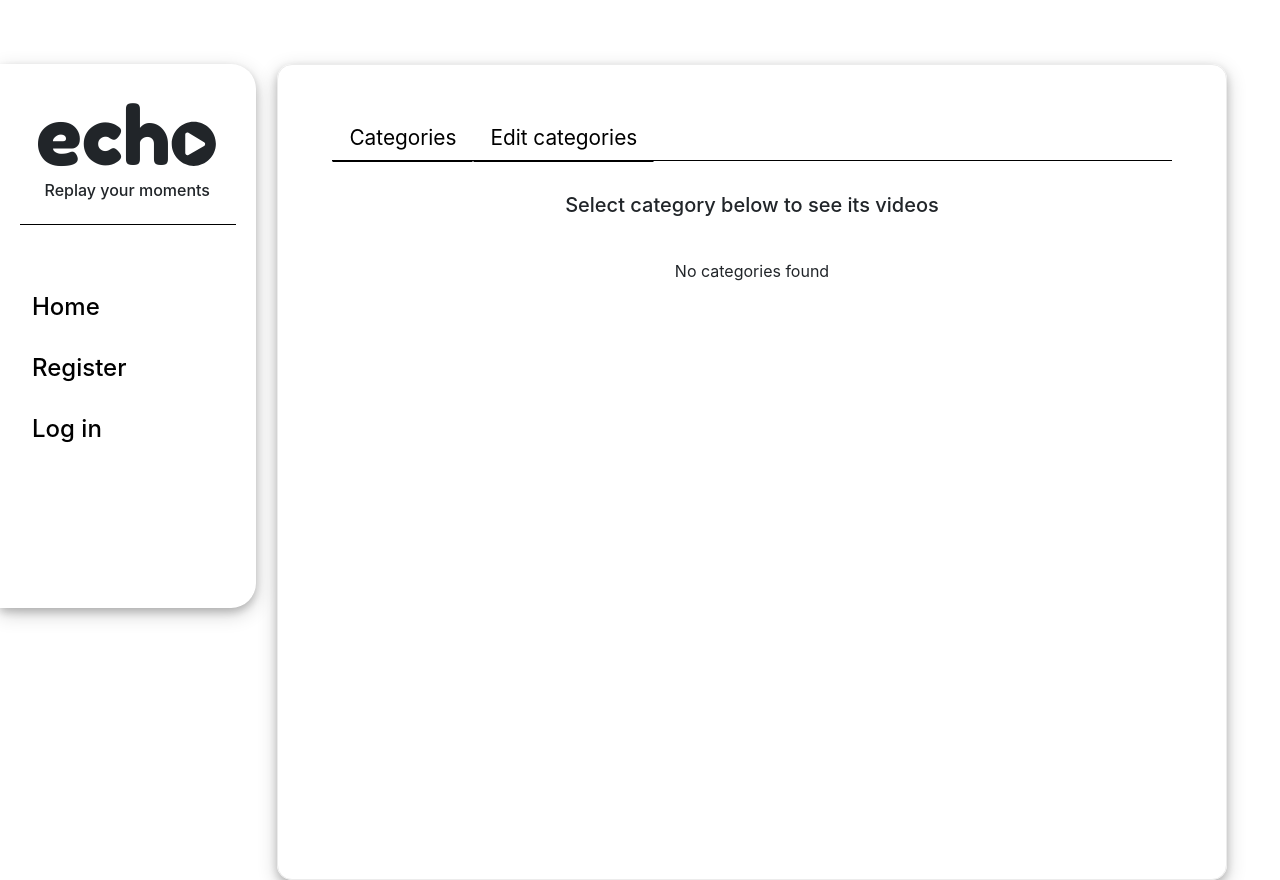
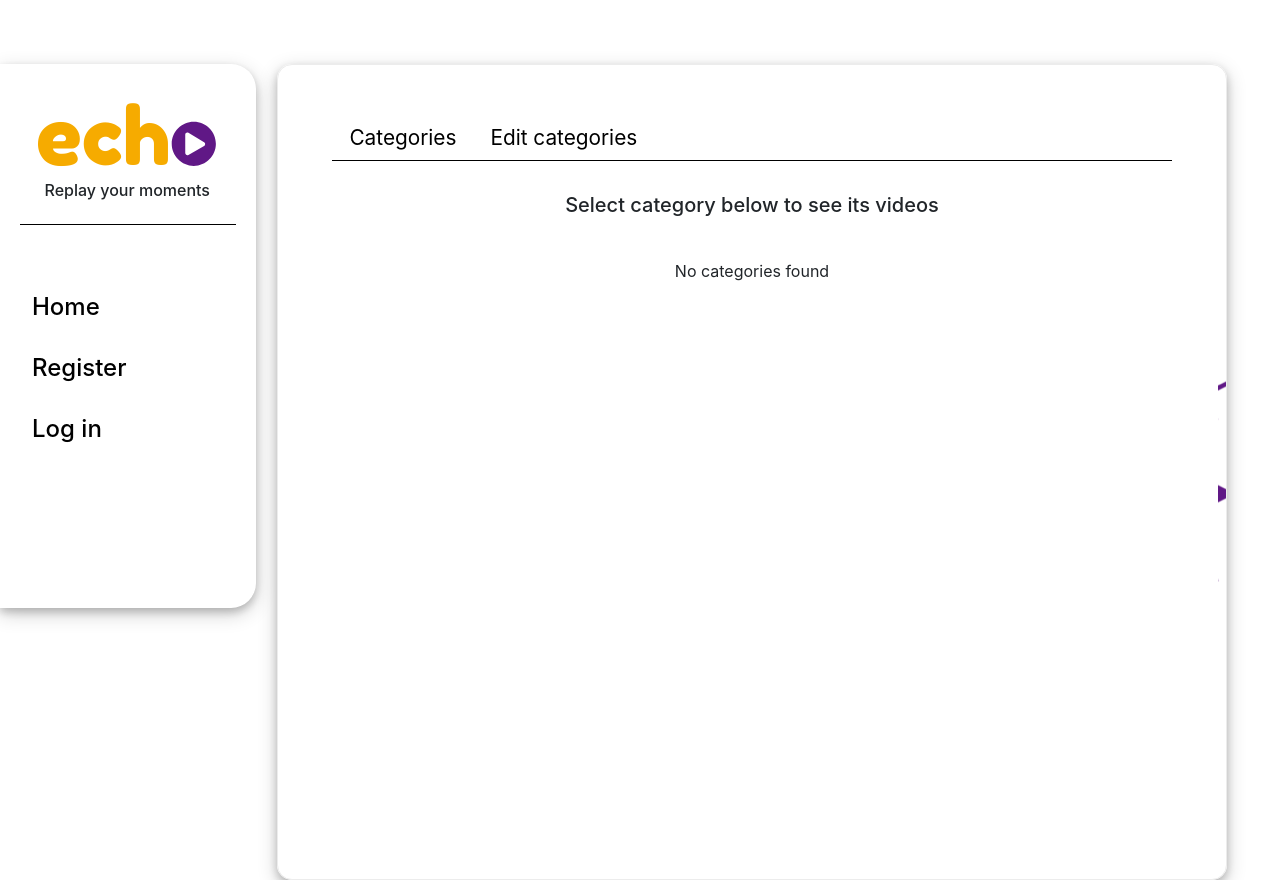
Before and after one commit to nataliaCodes/echo-replay-your-moments, a React (Create React App) app in the folder front-end/: page /categories in a window 1280 px wide. Built offline with nearby package versions, Linux system fonts and the light colour scheme.

Commit message:
Final touches to website

```diff
--- a/front-end/src/components/Header.jsx
+++ b/front-end/src/components/Header.jsx
@@ -12,7 +12,7 @@ export default function Header(props) {
 
     <div className="Header">
       <div className="logo">
-        <h1>ech<FontAwesomeIcon id="play-icon" icon={faPlayCircle} /></h1>
+        <h1><span className="e-logo">e</span><span className="c-logo">c</span><span className="h-logo">h</span><FontAwesomeIcon id="play-icon" icon={faPlayCircle} /></h1>
         <h6>&nbsp;&nbsp;Replay your moments</h6>
       </div>
       <div className="divider" />
--- a/front-end/src/stylesheets/Layout.scss
+++ b/front-end/src/stylesheets/Layout.scss
@@ -53,6 +53,7 @@ $text-color: white;
         flex-direction: column;
         align-items: center;
 
+        background: url(../img/triangle.png) fixed no-repeat;
         border: 1px solid #ECECEC;
         border-radius: 15px;
         box-shadow: 0 4px 8px 0 rgba(0, 0, 0, 0.2), 0 6px 20px 0 rgba(0, 0, 0, 0.19);
@@ -93,11 +94,24 @@ $text-color: white;
           #play-icon {
             font-size: .57em;
             margin-bottom: .1em;
+            color: #601886;
           }
         }
 
         h6 {
           margin-top: -0.7em;
+        }
+
+        .e-logo {
+          color: #F6AB00;
+        }
+
+        .c-logo {
+          color: #F6AB00;
+        }
+
+        .h-logo {
+          color: #F6AB00;
         }
 
       }
@@ -156,7 +170,7 @@ $text-color: white;
       padding: 4em 0 0 15em;
 
       h4 {
-        padding: 2.5em 0 1.5em 0;
+        padding: 4em 0 1.5em 0;
       }
 
       .link-input {
@@ -175,6 +189,8 @@ $text-color: white;
         flex-direction: row;
         flex-wrap: wrap;
         justify-content: space-around;
+
+        background-color: transparent;
 
         width: 95%;
       }
@@ -201,6 +217,7 @@ $text-color: white;
         flex-wrap: wrap;
         justify-content: space-around;
 
+        background-color: white;
         width: 95%;
       }
     }
@@ -228,8 +245,12 @@ $text-color: white;
 
       .ShowCategories {
         align-self: center;
+        display: flex;
+        justify-content: center;
+        background-color: white;
 
-        width: 90%;
+        width: 100%;
+        height: 100%;
 
         h5 {
           padding-bottom: 1.7em;
@@ -237,6 +258,7 @@ $text-color: white;
 
         .Accordion {
           padding-top: 2em;
+          width: 90%;
 
           .card {
             margin: 1em 0 1em 0;
@@ -269,11 +291,12 @@ $text-color: white;
 
         display: flex;
         flex-direction: column;
-        justify-content: center;
         align-items: center;
 
+        background-color: white;
         padding-top: 1.5em;
-        width: 90%;
+        width: 100%;
+        height: 100%;
 
         .mb-3 {
           align-self: center;
@@ -327,6 +350,7 @@ $text-color: white;
         justify-content: space-between;
         align-items: flex-start;
 
+        background-color: white;
         margin-top: 4em;
         width: 95%;
 
@@ -408,6 +432,7 @@ $text-color: white;
       padding: 4em 0 0 14em;
 
       .register-form{
+        background-color: white;
         border: 2px solid #c5b8b8;
         border-radius: 5px;
         margin-top: 4em;
@@ -427,6 +452,7 @@ $text-color: white;
 
 
       .login-form{
+        background-color: white;
         border: 2px solid #c5b8b8;
         border-radius: 5px;
         margin-top: 4em;
```
Also changed, not shown: front-end/src/img/triangle.png (added).
